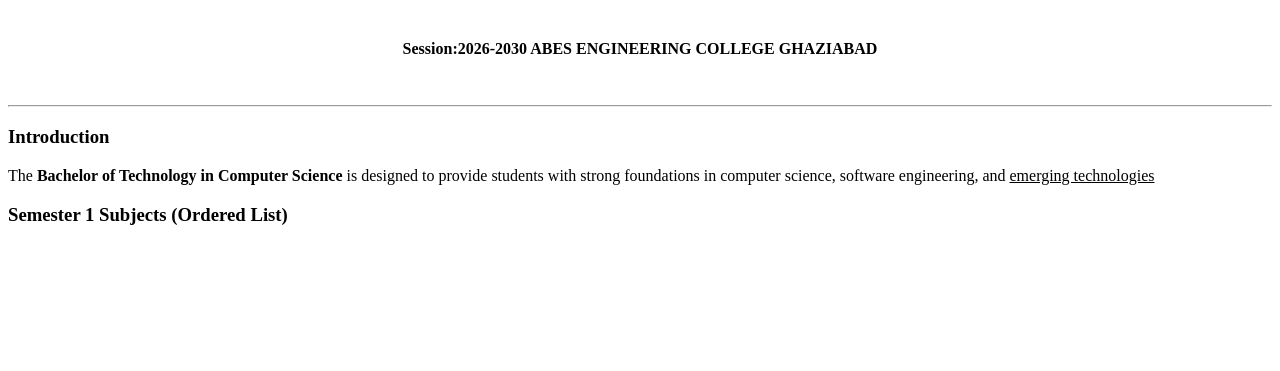
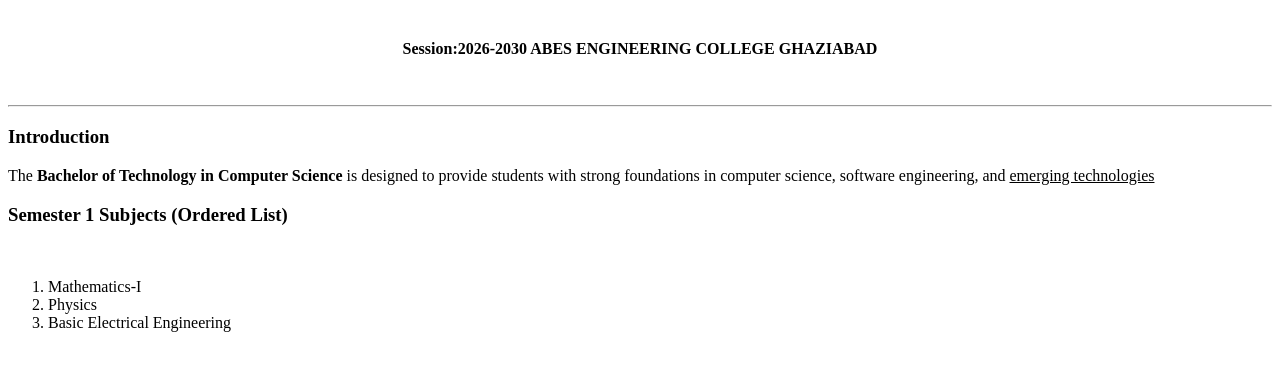
Before and after one commit to MUDITNAYAK/WDW_0407, a plain HTML site: page EXPERIMENT1.html in a window 1280 px wide. Shown: the part 79-450 px from the top of the page. Drawn offline with Linux system fonts and the light colour scheme.

Commit message:
4th commit

```diff
--- a/EXPERIMENT1.html
+++ b/EXPERIMENT1.html
@@ -13,5 +13,10 @@
    <p>The <b>Bachelor of Technology in Computer Science</b> is designed to provide students with
 strong foundations in computer science, software engineering, and <u>emerging technologies</u></p>
     <h3>Semester 1 Subjects (Ordered List)</h3><br>
+    <ol>
+        <li>Mathematics-I</li>
+        <li>Physics</li>
+        <li>Basic Electrical Engineering</li>
+    </ol>
 </body>
 </html>
```
